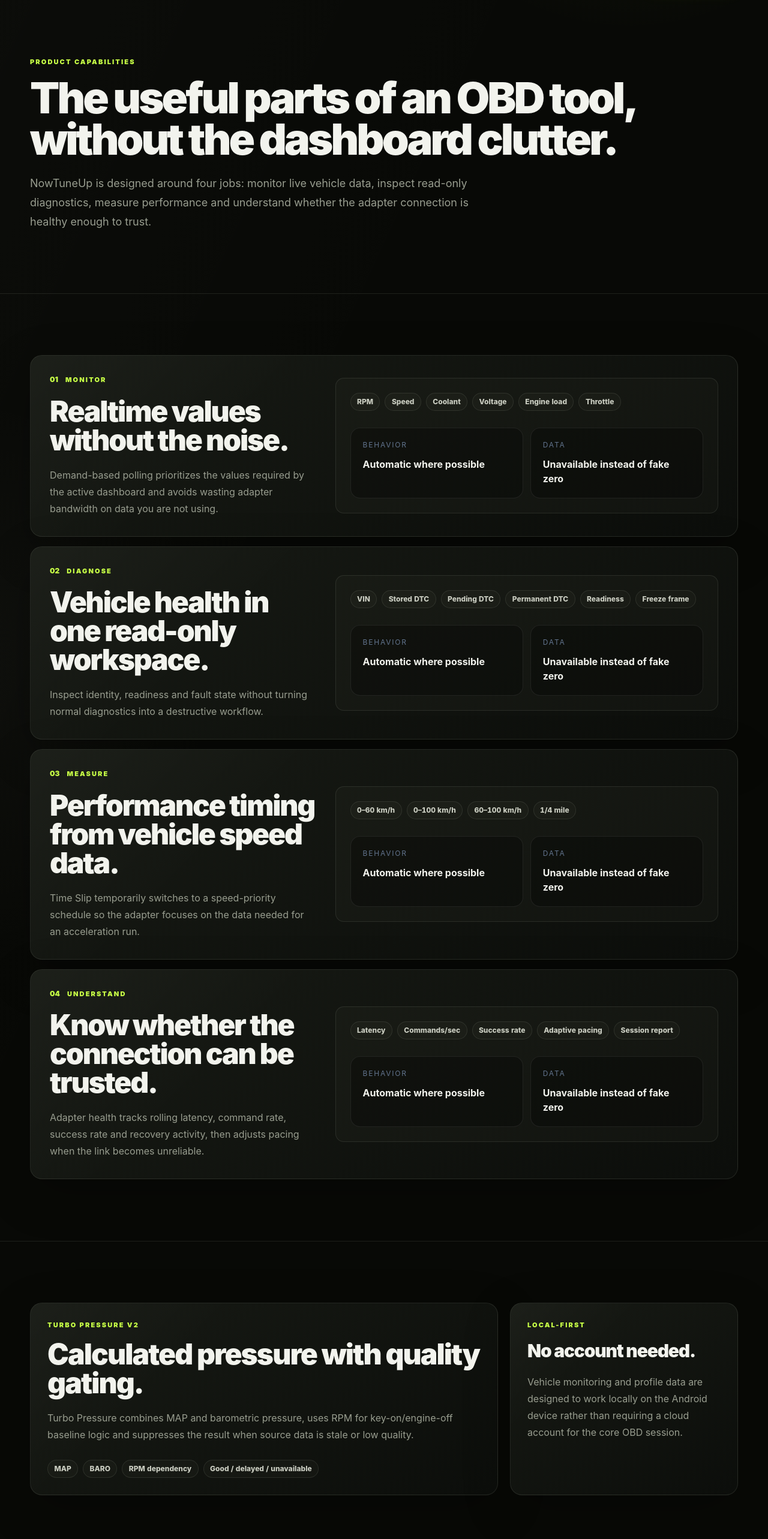
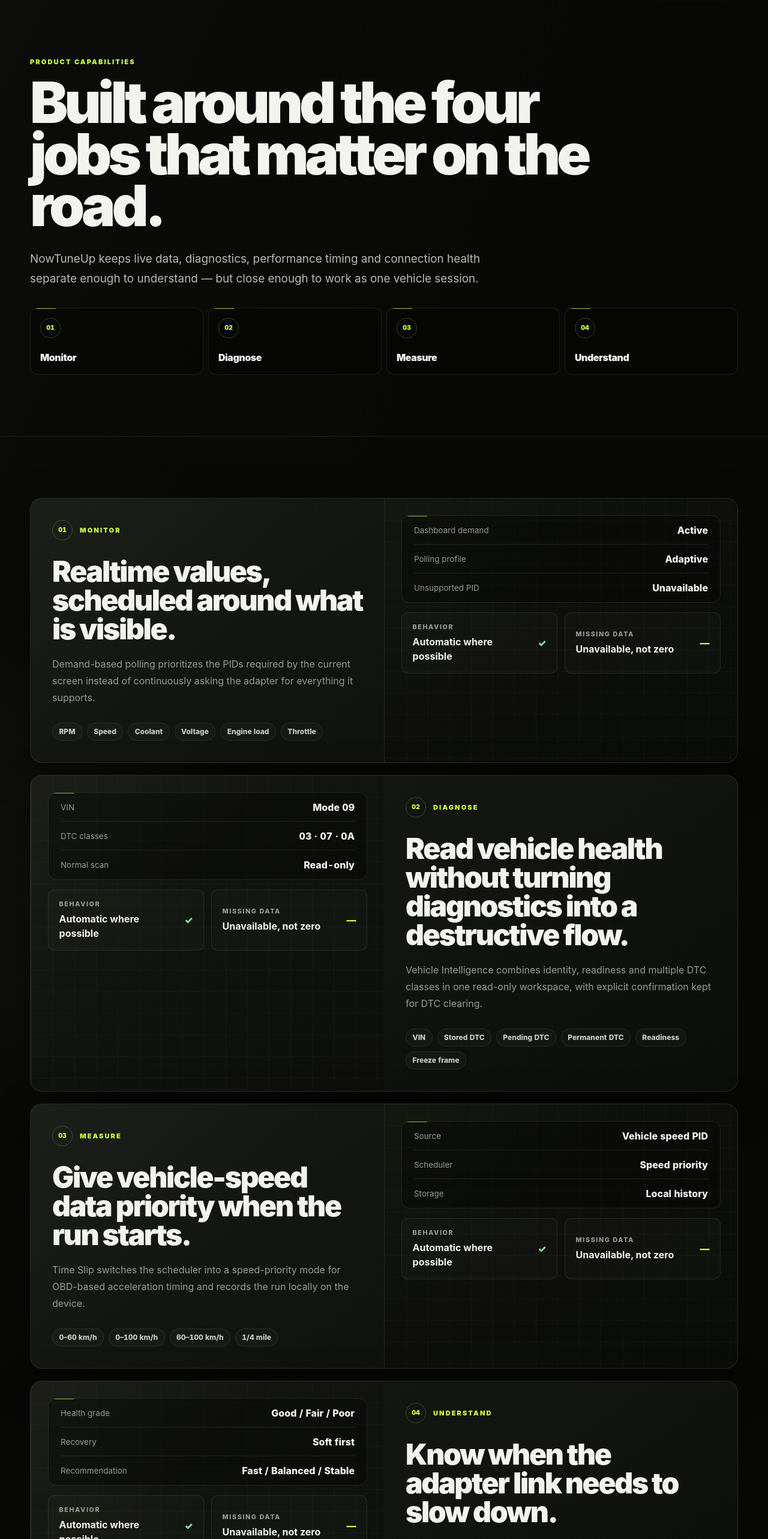
Before and after one commit to kzabCde/NowTuneUp-Smart-OBD-Vehicle-Monitor, a Next.js app in the folder web/: page /features in a window 1280 px wide. Shown: the part 80-2646 px from the top of the page at 60% size. Built offline with nearby package versions, Linux system fonts and the light colour scheme; no server answers.

Commit message:
Redesign product capabilities page

```diff
--- a/web/app/features/page.tsx
+++ b/web/app/features/page.tsx
@@ -10,56 +10,78 @@
   {
     number: "01",
     eyebrow: "Monitor",
-    title: "Realtime values without the noise.",
-    description: "Demand-based polling prioritizes the values required by the active dashboard and avoids wasting adapter bandwidth on data you are not using.",
+    title: "Realtime values, scheduled around what is visible.",
+    description: "Demand-based polling prioritizes the PIDs required by the current screen instead of continuously asking the adapter for everything it supports.",
     chips: ["RPM", "Speed", "Coolant", "Voltage", "Engine load", "Throttle"],
+    rows: [["Dashboard demand", "Active"], ["Polling profile", "Adaptive"], ["Unsupported PID", "Unavailable"]],
   },
   {
     number: "02",
     eyebrow: "Diagnose",
-    title: "Vehicle health in one read-only workspace.",
-    description: "Inspect identity, readiness and fault state without turning normal diagnostics into a destructive workflow.",
+    title: "Read vehicle health without turning diagnostics into a destructive flow.",
+    description: "Vehicle Intelligence combines identity, readiness and multiple DTC classes in one read-only workspace, with explicit confirmation kept for DTC clearing.",
     chips: ["VIN", "Stored DTC", "Pending DTC", "Permanent DTC", "Readiness", "Freeze frame"],
+    rows: [["VIN", "Mode 09"], ["DTC classes", "03 · 07 · 0A"], ["Normal scan", "Read-only"]],
   },
   {
     number: "03",
     eyebrow: "Measure",
-    title: "Performance timing from vehicle speed data.",
-    description: "Time Slip temporarily switches to a speed-priority schedule so the adapter focuses on the data needed for an acceleration run.",
+    title: "Give vehicle-speed data priority when the run starts.",
+    description: "Time Slip switches the scheduler into a speed-priority mode for OBD-based acceleration timing and records the run locally on the device.",
     chips: ["0–60 km/h", "0–100 km/h", "60–100 km/h", "1/4 mile"],
+    rows: [["Source", "Vehicle speed PID"], ["Scheduler", "Speed priority"], ["Storage", "Local history"]],
   },
   {
     number: "04",
     eyebrow: "Understand",
-    title: "Know whether the connection can be trusted.",
-    description: "Adapter health tracks rolling latency, command rate, success rate and recovery activity, then adjusts pacing when the link becomes unreliable.",
+    title: "Know when the adapter link needs to slow down.",
+    description: "Adapter health watches rolling latency, success rate, command throughput and recovery activity, then recommends a more conservative pace when the link weakens.",
     chips: ["Latency", "Commands/sec", "Success rate", "Adaptive pacing", "Session report"],
+    rows: [["Health grade", "Good / Fair / Poor"], ["Recovery", "Soft first"], ["Recommendation", "Fast / Balanced / Stable"]],
   },
 ];
 
 export default function Features() {
   return (
     <>
-      <section className="shell section-space">
-        <p className="eyebrow">Product capabilities</p>
-        <h1 className="mt-4 max-w-5xl text-5xl font-black leading-[.96] tracking-[-0.055em] md:text-7xl">The useful parts of an OBD tool, without the dashboard clutter.</h1>
-        <p className="muted mt-6 max-w-3xl text-lg leading-8">NowTuneUp is designed around four jobs: monitor live vehicle data, inspect read-only diagnostics, measure performance and understand whether the adapter connection is healthy enough to trust.</p>
+      <section className="page-hero">
+        <div className="shell">
+          <p className="eyebrow">Product capabilities</p>
+          <h1 className="page-title mt-4">Built around the four jobs that matter on the road.</h1>
+          <p className="page-lede mt-7">NowTuneUp keeps live data, diagnostics, performance timing and connection health separate enough to understand — but close enough to work as one vehicle session.</p>
+          <div className="mt-8 grid gap-2 sm:grid-cols-2 lg:grid-cols-4">
+            {pillars.map((pillar) => (
+              <div key={pillar.eyebrow} className="technical-card p-4">
+                <span className="feature-index">{pillar.number}</span>
+                <p className="mt-5 font-black tracking-[-0.03em]">{pillar.eyebrow}</p>
+              </div>
+            ))}
+          </div>
+        </div>
       </section>
 
       <section className="section-rule">
-        <div className="shell section-space grid gap-4">
-          {pillars.map((pillar) => (
-            <article key={pillar.eyebrow} className="panel grid gap-8 p-6 md:p-8 lg:grid-cols-[.82fr_1.18fr] lg:items-center">
-              <div>
-                <div className="flex items-center gap-3"><span className="text-xs font-black text-cyan-300">{pillar.number}</span><span className="eyebrow">{pillar.eyebrow}</span></div>
-                <h2 className="mt-5 text-3xl font-black tracking-[-0.045em] md:text-5xl">{pillar.title}</h2>
-                <p className="muted mt-5 max-w-2xl leading-7">{pillar.description}</p>
-              </div>
-              <div className="panel-soft p-5 md:p-6">
-                <div className="flex flex-wrap gap-2">{pillar.chips.map((chip) => <span key={chip} className="chip">{chip}</span>)}</div>
-                <div className="mt-7 grid gap-3 sm:grid-cols-2">
-                  <div className="rounded-2xl border border-white/8 bg-black/30 p-5"><p className="text-xs uppercase tracking-[.15em] text-slate-500">Behavior</p><p className="mt-3 font-bold">Automatic where possible</p></div>
-                  <div className="rounded-2xl border border-white/8 bg-black/30 p-5"><p className="text-xs uppercase tracking-[.15em] text-slate-500">Data</p><p className="mt-3 font-bold">Unavailable instead of fake zero</p></div>
+        <div className="shell section-space grid gap-5">
+          {pillars.map((pillar, index) => (
+            <article key={pillar.eyebrow} className="panel overflow-hidden">
+              <div className={`grid gap-0 lg:grid-cols-2 ${index % 2 ? "lg:[&>*:first-child]:order-2" : ""}`}>
+                <div className="p-6 md:p-9">
+                  <div className="flex items-center gap-3"><span className="feature-index">{pillar.number}</span><span className="eyebrow">{pillar.eyebrow}</span></div>
+                  <h2 className="mt-7 text-3xl font-black tracking-[-0.048em] md:text-5xl">{pillar.title}</h2>
+                  <p className="muted mt-5 max-w-2xl leading-7">{pillar.description}</p>
+                  <div className="mt-7 flex flex-wrap gap-2">{pillar.chips.map((chip) => <span key={chip} className="chip">{chip}</span>)}</div>
+                </div>
+
+                <div className="telemetry-grid border-t border-white/8 bg-black/15 p-5 lg:border-l lg:border-t-0 md:p-7">
+                  <div className="technical-card px-5">
+                    {pillar.rows.map(([key, value]) => (
+                      <div key={key} className="spec-row"><span className="spec-key">{key}</span><span className="spec-value">{value}</span></div>
+                    ))}
+                  </div>
+                  <div className="mt-4 grid gap-3 sm:grid-cols-2">
+                    <div className="status-panel"><div><p className="data-label">Behavior</p><p className="mt-1 font-bold">Automatic where possible</p></div><span className="status-good font-black">✓</span></div>
+                    <div className="status-panel"><div><p className="data-label">Missing data</p><p className="mt-1 font-bold">Unavailable, not zero</p></div><span className="text-cyan-300 font-black">—</span></div>
+                  </div>
                 </div>
               </div>
             </article>
@@ -68,25 +90,35 @@
       </section>
 
       <section className="section-rule">
-        <div className="shell section-space grid gap-5 lg:grid-cols-3">
-          <article className="panel p-7 lg:col-span-2">
+        <div className="shell section-space grid gap-5 lg:grid-cols-[1.15fr_.85fr]">
+          <article className="panel p-7 md:p-9">
             <p className="eyebrow">Turbo Pressure v2</p>
-            <h2 className="mt-4 text-3xl font-black tracking-[-0.04em] md:text-5xl">Calculated pressure with quality gating.</h2>
+            <h2 className="mt-4 text-4xl font-black tracking-[-0.05em] md:text-5xl">Calculated boost only when the inputs deserve trust.</h2>
             <p className="muted mt-5 max-w-3xl leading-7">Turbo Pressure combines MAP and barometric pressure, uses RPM for key-on/engine-off baseline logic and suppresses the result when source data is stale or low quality.</p>
-            <div className="mt-7 flex flex-wrap gap-2"><span className="chip">MAP</span><span className="chip">BARO</span><span className="chip">RPM dependency</span><span className="chip">Good / delayed / unavailable</span></div>
+            <div className="mt-8 grid gap-3 sm:grid-cols-3">
+              <div className="technical-card p-5"><p className="data-label">Input 01</p><p className="data-value mt-3 text-xl">MAP</p></div>
+              <div className="technical-card p-5"><p className="data-label">Input 02</p><p className="data-value mt-3 text-xl">BARO</p></div>
+              <div className="technical-card p-5"><p className="data-label">Gate</p><p className="data-value mt-3 text-xl">RPM + freshness</p></div>
+            </div>
           </article>
-          <article className="panel p-7">
+
+          <article className="panel p-7 md:p-9">
             <p className="eyebrow">Local-first</p>
-            <h2 className="mt-4 text-3xl font-black tracking-[-0.04em]">No account needed.</h2>
-            <p className="muted mt-5 leading-7">Vehicle monitoring and profile data are designed to work locally on the Android device rather than requiring a cloud account for the core OBD session.</p>
+            <h2 className="mt-4 text-4xl font-black tracking-[-0.05em]">Core OBD use without an account.</h2>
+            <p className="muted mt-5 leading-7">Realtime monitoring, vehicle profiles and diagnostic session reports are designed around local device storage rather than a required cloud backend.</p>
+            <div className="mt-7 technical-card px-5">
+              <div className="spec-row"><span className="spec-key">Account</span><span className="spec-value">Not required</span></div>
+              <div className="spec-row"><span className="spec-key">Live telemetry</span><span className="spec-value">Local</span></div>
+              <div className="spec-row"><span className="spec-key">Profiles</span><span className="spec-value">Local</span></div>
+            </div>
           </article>
         </div>
       </section>
 
       <section className="shell section-space">
-        <div className="panel flex flex-col justify-between gap-6 p-7 md:flex-row md:items-center md:p-9">
-          <div><p className="eyebrow">Ready to connect?</p><h2 className="mt-3 text-3xl font-black tracking-[-0.04em]">Check your adapter before installing.</h2></div>
-          <div className="flex flex-wrap gap-3"><Link href="/supported-devices" className="button secondary">Compatibility</Link><Link href="/download" className="button">Download APK</Link></div>
+        <div className="panel flex flex-col justify-between gap-7 p-7 md:flex-row md:items-center md:p-9">
+          <div className="section-heading"><p className="eyebrow">Next step</p><h2 className="text-3xl font-black tracking-[-0.045em] md:text-4xl">Make sure your adapter path matches the app.</h2></div>
+          <div className="page-actions"><Link href="/supported-devices" className="button secondary">Compatibility</Link><Link href="/download" className="button">Download APK</Link></div>
         </div>
       </section>
     </>
```
